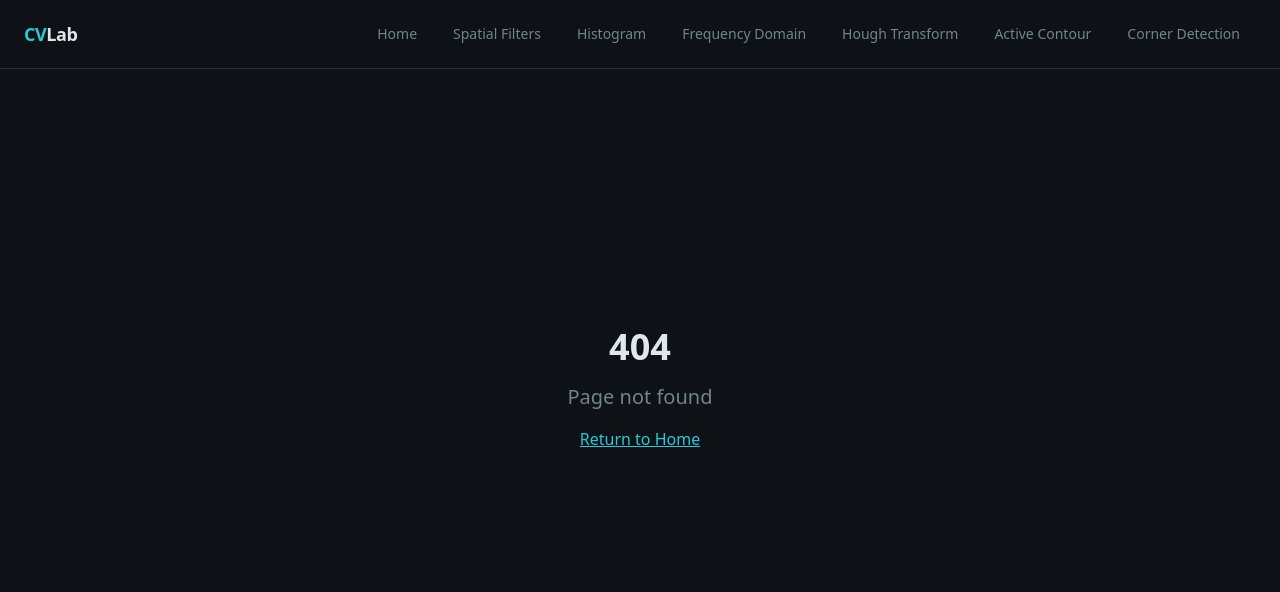
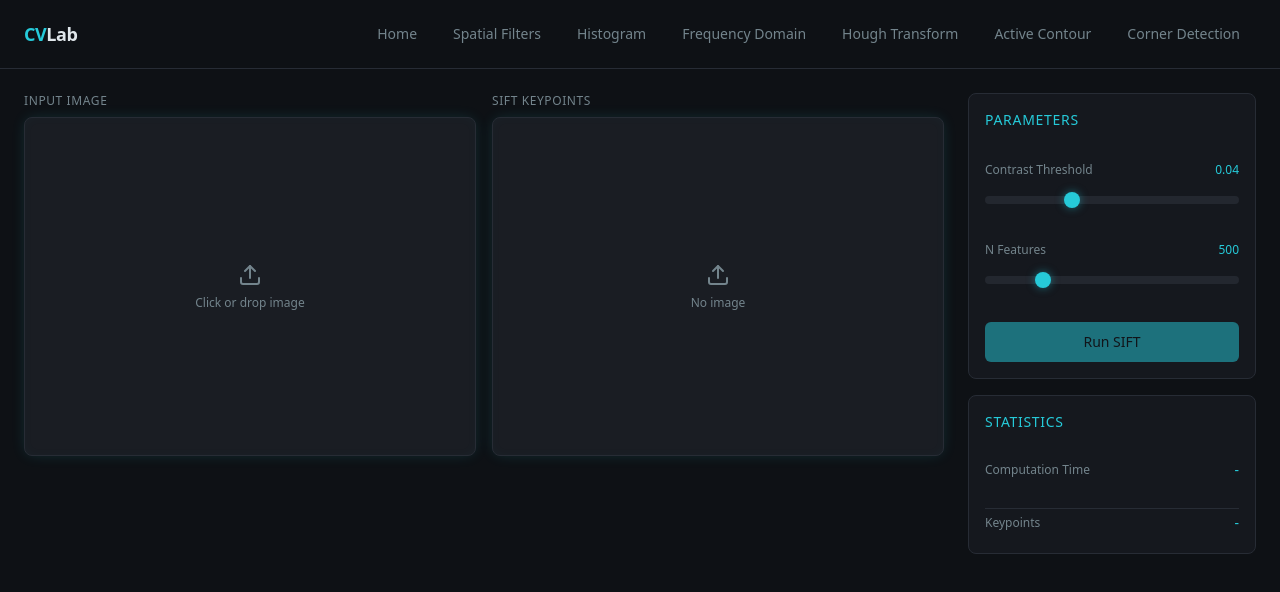
Before and after one commit to Khalaf649/ClarityCV, a Next.js app in the folder frontend/: page /sift in a window 1280 px wide. Before the commit this address had no page. Shown: the top 592 px of the page. Built offline with nearby package versions, Linux system fonts and the light colour scheme.

Commit message:
Frontend of SIFT feature

```diff
--- a/frontend/app/page.tsx
+++ b/frontend/app/page.tsx
@@ -35,6 +35,13 @@
     description:
       "Detect corners in images using the Harris or Shi-Tomasi (λ-) methods. Interactively adjust the detection mode and parameters like k-factor.",
     icon: "📐",
+  },
+  {
+    href: "/sift",
+    title: "SIFT Keypoints",
+    description:
+      "Detect and visualize SIFT keypoints. Adjust contrast threshold and number of features for the detector.",
+    icon: "🔍",
   },
 ];
 
--- /dev/null
+++ b/frontend/app/sift/components/ParameterPanel.tsx
@@ -0,0 +1,61 @@
+"use client";
+
+import { ControlPanel } from "@/components/ControlPanel";
+import { Slider } from "@/components/ui/Slider";
+import { Button } from "@/components/ui/Button";
+
+interface ParameterPanelProps {
+  contrastThreshold: number;
+  setContrastThreshold: (v: number) => void;
+  nfeatures: number;
+  setNfeatures: (v: number) => void;
+  runSIFT: () => void;
+  originalImage: string | null;
+  isProcessing: boolean;
+}
+
+export function ParameterPanel({
+  contrastThreshold,
+  setContrastThreshold,
+  nfeatures,
+  setNfeatures,
+  runSIFT,
+  originalImage,
+  isProcessing,
+}: ParameterPanelProps) {
+  return (
+    <ControlPanel title="Parameters" className="space-y-4">
+      <div className="space-y-2">
+        <div className="flex justify-between">
+          <label className="text-xs text-muted-foreground">Contrast Threshold</label>
+          <span className="text-xs font-mono text-primary">{contrastThreshold.toFixed(2)}</span>
+        </div>
+        <Slider
+          value={[contrastThreshold]}
+          onValueChange={(v) => setContrastThreshold(v[0])}
+          min={0.01}
+          max={0.1}
+          step={0.01}
+        />
+      </div>
+
+      <div className="space-y-2">
+        <div className="flex justify-between">
+          <label className="text-xs text-muted-foreground">N Features</label>
+          <span className="text-xs font-mono text-primary">{nfeatures}</span>
+        </div>
+        <Slider
+          value={[nfeatures]}
+          onValueChange={(v) => setNfeatures(v[0])}
+          min={100}
+          max={2000}
+          step={50}
+        />
+      </div>
+
+      <Button onClick={runSIFT} disabled={!originalImage || isProcessing} className="w-full">
+        {isProcessing ? "Running…" : "Run SIFT"}
+      </Button>
+    </ControlPanel>
+  );
+}
--- /dev/null
+++ b/frontend/app/sift/components/SIFTTab.tsx
@@ -0,0 +1,94 @@
+"use client";
+
+import { useState, useCallback, useEffect } from "react";
+import { ImageBox } from "@/components/ImageBox";
+import { ControlPanel } from "@/components/ControlPanel";
+import { useImageContext } from "@/contexts/ImageContext";
+import { ParameterPanel } from "./ParameterPanel";
+import { StatisticsPanel } from "./StatisticsPanel";
+import { api } from "@/lib/api";
+
+export function SIFTTab() {
+  const { originalImage, setImageFromFile } = useImageContext();
+
+  const [outputImage, setOutputImage] = useState<string | null>(null);
+  const [computationTime, setComputationTime] = useState<number | null>(null);
+  const [keypointsCount, setKeypointsCount] = useState<number | null>(null);
+
+  const [contrastThreshold, setContrastThreshold] = useState<number>(0.04);
+  const [nfeatures, setNfeatures] = useState<number>(500);
+  const [isProcessing, setIsProcessing] = useState(false);
+  const [error, setError] = useState<string | null>(null);
+
+  useEffect(() => {
+    setOutputImage(null);
+    setComputationTime(null);
+    setKeypointsCount(null);
+  }, [originalImage]);
+
+  const handleUpload = useCallback(
+    async (file: File) => {
+      await setImageFromFile(file);
+    },
+    [setImageFromFile],
+  );
+
+  const runSIFT = async () => {
+    if (!originalImage) {
+      setError("Please upload an image first.");
+      return;
+    }
+
+    setIsProcessing(true);
+    setError(null);
+
+    try {
+      // If backend provides an endpoint, call it. Otherwise simulate minimal behavior
+      const siftFn = (api as any).sift;
+      if (typeof siftFn === "function") {
+        const res = await siftFn(originalImage, { contrastThreshold, nfeatures });
+        setOutputImage(res.image ?? null);
+        setKeypointsCount(res.featureCount ?? res.keypointsCount ?? null);
+        setComputationTime(res.computationTime ?? null);
+      } else {
+        // No backend yet — keep UI wired and simulate a quick response so UI can be tested
+        await new Promise((r) => setTimeout(r, 400));
+        setOutputImage(originalImage);
+        setKeypointsCount(0);
+        setComputationTime(0);
+      }
+    } catch (e: unknown) {
+      setError(e instanceof Error ? e.message : "An error occurred");
+    } finally {
+      setIsProcessing(false);
+    }
+  };
+
+  return (
+    <div className="flex flex-col lg:flex-row gap-6 h-full">
+      {/* Images */}
+      <div className="flex-1 grid grid-cols-2 gap-4 auto-rows-max">
+        <ImageBox title="Input Image" image={originalImage} onUpload={handleUpload} />
+        <ImageBox title="SIFT Keypoints" image={outputImage} />
+      </div>
+
+      {/* Controls */}
+      <div className="w-full lg:w-72 shrink-0 space-y-4">
+        {error && <p className="text-xs text-red-400">{error}</p>}
+        {isProcessing && <p className="text-xs text-primary animate-pulse">Processing…</p>}
+
+        <ParameterPanel
+          contrastThreshold={contrastThreshold}
+          setContrastThreshold={setContrastThreshold}
+          nfeatures={nfeatures}
+          setNfeatures={setNfeatures}
+          runSIFT={runSIFT}
+          originalImage={originalImage}
+          isProcessing={isProcessing}
+        />
+
+        <StatisticsPanel computationTime={computationTime} keypointsCount={keypointsCount} />
+      </div>
+    </div>
+  );
+}
--- /dev/null
+++ b/frontend/app/sift/components/StatisticsPanel.tsx
@@ -0,0 +1,24 @@
+"use client";
+
+import { ControlPanel } from "@/components/ControlPanel";
+
+interface StatisticsPanelProps {
+  computationTime: number | null;
+  keypointsCount: number | null;
+}
+
+export function StatisticsPanel({ computationTime, keypointsCount }: StatisticsPanelProps) {
+  return (
+    <ControlPanel title="Statistics" className="space-y-2">
+      <div className="flex justify-between items-center py-1">
+        <span className="text-xs text-muted-foreground">Computation Time</span>
+        <span className="text-sm font-mono text-primary">{computationTime !== null ? `${computationTime} ms` : "-"}</span>
+      </div>
+
+      <div className="flex justify-between items-center py-1 border-t border-secondary">
+        <span className="text-xs text-muted-foreground">Keypoints</span>
+        <span className="text-sm font-mono text-primary">{keypointsCount !== null ? keypointsCount : "-"}</span>
+      </div>
+    </ControlPanel>
+  );
+}
--- /dev/null
+++ b/frontend/app/sift/page.tsx
@@ -0,0 +1,9 @@
+import { SIFTTab } from "./components/SIFTTab";
+
+export default function SIFTPage() {
+  return (
+    <main className="flex-1 p-6 overflow-auto">
+      <SIFTTab />
+    </main>
+  );
+}
```
